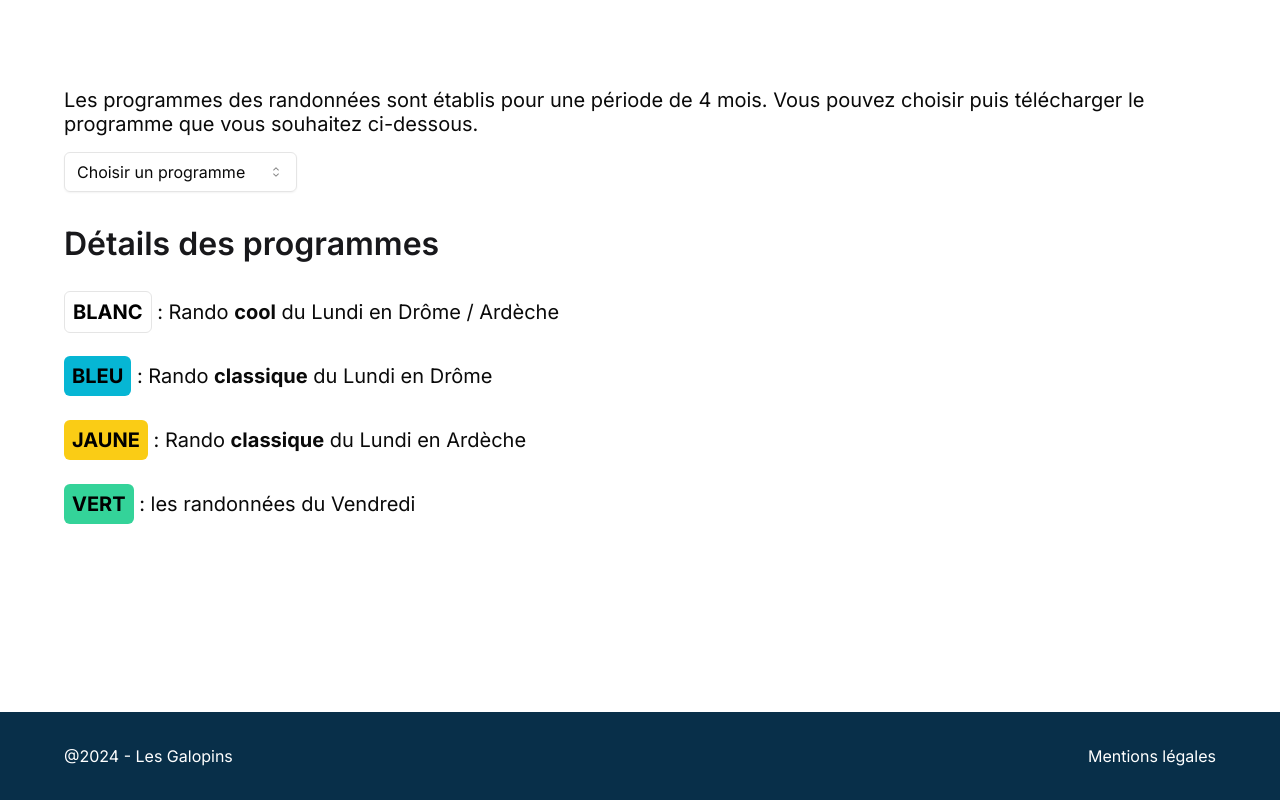
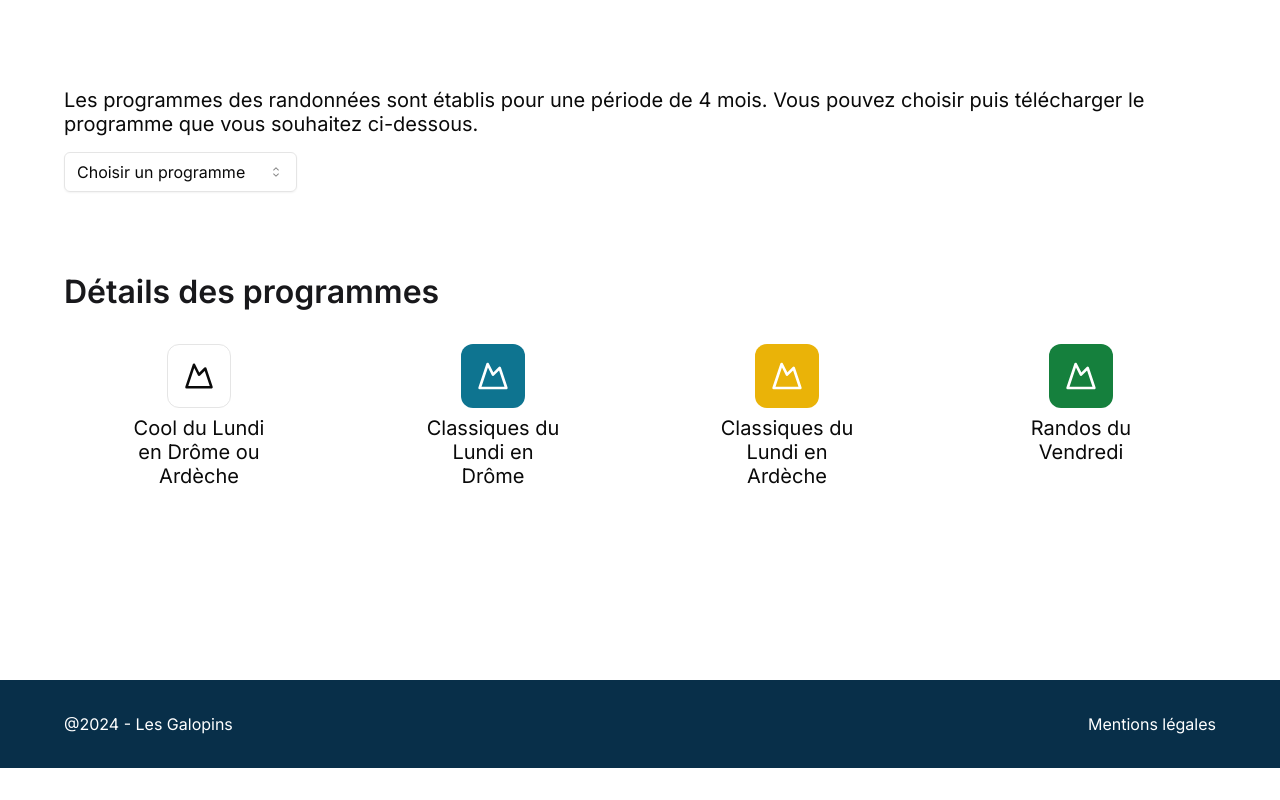
Before and after one commit to SebastienLaurentt/Galopins-Next-V2, a Next.js app: page /parcours in a window 1280 px wide. Shown: the part 1694-2494 px from the top of the page. After the commit the page ends 2462 px from the top, so only its background shows below. Built offline with nearby package versions, Linux system fonts and the light colour scheme.

Commit message:
update ParcoursTags css

```diff
--- a/app/parcours/page.tsx
+++ b/app/parcours/page.tsx
@@ -101,42 +101,25 @@ function Parcours() {
           title="Programme de la saison "
           titleHighlight="2023/2024"
         />
-        <p>
-          Les programmes des randonnées sont établis pour une période de 4 mois.
-          Vous pouvez choisir puis télécharger le programme que vous souhaitez
-          ci-dessous.
-        </p>
-        <ProgDownload />
-        <SubSection marginBottom={false} marginTop={true} classname="" title="Détails des programmes">
-          <ul className="flex flex-col  gap-y-4 md:gap-y-8">
-            <li>
-              <p className="leading-8">
-                {" "}
-                <ParcoursTags classname="bg-white border" tagName="BLANC" /> : Rando{" "}
-                <strong>cool</strong> du Lundi en Drôme / Ardèche
-              </p>
-            </li>
-            <li>
-              <p className="leading-8">
-                {" "}
-                <ParcoursTags classname="bg-cyan-500 w-20" tagName="BLEU" /> : Rando{" "}
-                <strong>classique</strong> du Lundi en Drôme
-              </p>
-            </li>
-            <li>
-              <p className="leading-8">
-                {" "}
-                <ParcoursTags classname="bg-yellow-400" tagName="JAUNE" /> :
-                Rando <strong>classique</strong> du Lundi en Ardèche
-              </p>
-            </li>
-            <li>
-              <p className="leading-8">
-                {" "}
-                <ParcoursTags classname="bg-emerald-400" tagName="VERT" /> : les
-                randonnées du Vendredi
-              </p>
-            </li>
+        <SubSection marginBottom={true} marginTop={false} classname="">
+          <p>
+            Les programmes des randonnées sont établis pour une période de 4
+            mois. Vous pouvez choisir puis télécharger le programme que vous
+            souhaitez ci-dessous.
+          </p>
+          <ProgDownload />
+        </SubSection>
+        <SubSection
+          marginBottom={false}
+          marginTop={false}
+          classname=""
+          title="Détails des programmes"
+        >
+          <ul className="flex flex-wrap gap-6 justify-around">
+            <li><ParcoursTags tagColor="bg-white border" tagDescription="Cool du Lundi en Drôme ou Ardèche"  /></li>
+            <li><ParcoursTags tagColor="bg-cyan-700 text-white" tagDescription="Classiques du Lundi en Drôme "  /></li>
+            <li> <ParcoursTags tagColor="bg-yellow-500 text-white" tagDescription="Classiques du Lundi en Ardèche"  /> </li>
+            <li> <ParcoursTags tagColor="bg-green-700 text-white" tagDescription="Randos du Vendredi"  /> </li>
           </ul>
         </SubSection>
       </Section>
--- a/components/ParcoursTags/ParcoursTags.tsx
+++ b/components/ParcoursTags/ParcoursTags.tsx
@@ -1,17 +1,17 @@
+import { Mountain } from "lucide-react";
+
 interface ParcoursTagsProps {
-  tagName:string;
-  classname?:string;
+  tagDescription: string;
+  tagColor?: string;
 }
 
-
-function ParcoursTags ({tagName, classname }: ParcoursTagsProps) {
-
-  return(
-          <span className={`p-2 rounded-md w-min-20 text-black font-bold ${classname}`}>
-              {tagName}
-          </span>
-      )
+function ParcoursTags({ tagDescription, tagColor }: ParcoursTagsProps) {
+  return (
+    <div className="flex flex-col gap-y-2 items-center ">
+      <Mountain className={`h-16 w-16 p-4 rounded-xl ${tagColor}`}/>
+      <p className="max-w-[120px] md:max-w-[140px] text-center">{tagDescription}</p>
+    </div>
+  );
 }
 
-
 export default ParcoursTags;
```
